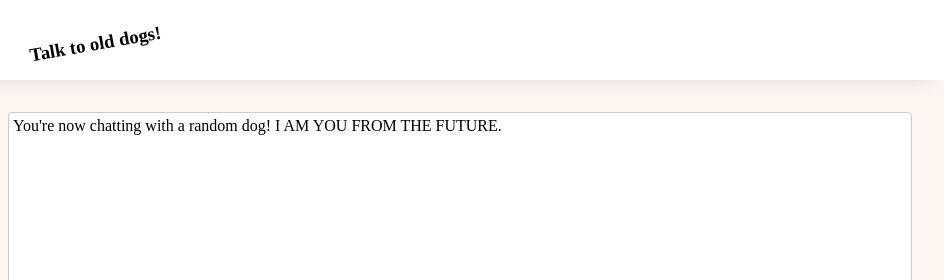
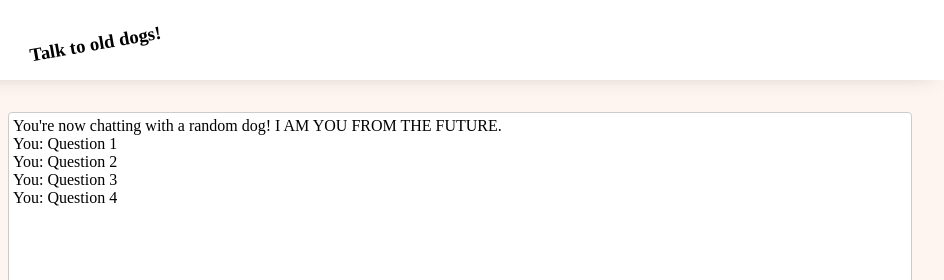
Before and after one commit to tkimia/OldBeagle, a plain HTML site: page index.html in a window 1280 px wide. Shown: the top 280 px of the page, 336-1280 px from the left. Drawn offline with Linux system fonts and the light colour scheme.

Commit message:
Add questions to site

```diff
--- a/index.html
+++ b/index.html
@@ -21,6 +21,10 @@
     <div class="chat-area">
       <div class="messages panel">
         <p>You're now chatting with a random dog! I AM YOU FROM THE FUTURE.</p>
+        <p>You: Question 1</p>
+        <p>You: Question 2</p>
+        <p>You: Question 3</p>
+        <p>You: Question 4</p>
       </div>
 
       <div class="actions panel">
```
